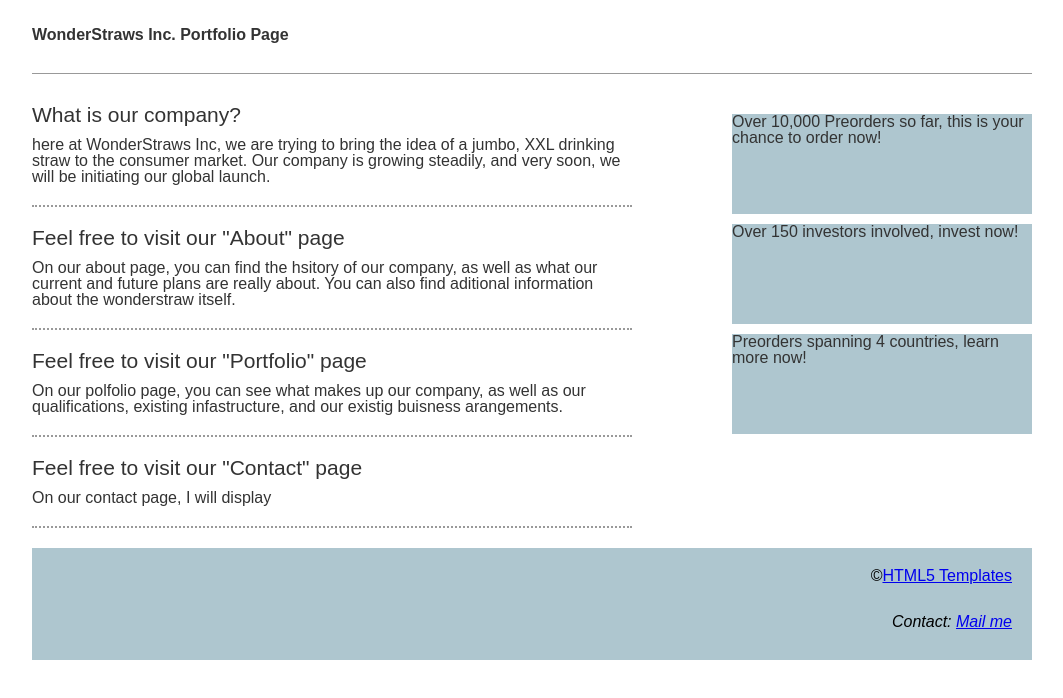
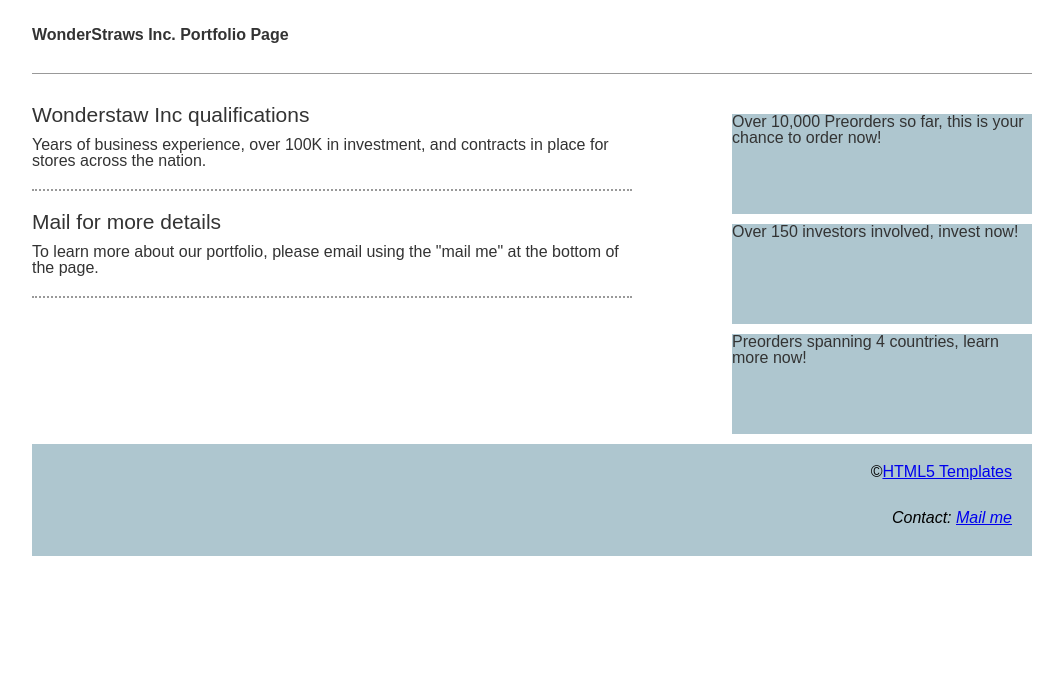
Before and after one commit to AndrewK4777/AndrewK4777.github.io, a plain HTML site: page portfolio.html in a window 1280 px wide. Shown: the part 88-786 px from the top of the page, without its empty margins (108-1171 px from the left). Drawn offline with Linux system fonts and the light colour scheme; a script that the page names is missing.

Commit message:
Update portfolio.html

```diff
--- a/portfolio.html
+++ b/portfolio.html
@@ -29,20 +29,12 @@
 	<section id="pageContent">
 		<main role="main">
 			<article>
-				<h2>What is our company?</h2>
-				<p>here at WonderStraws Inc, we are trying to bring the idea of a jumbo, XXL drinking straw to the consumer market. Our company is growing steadily, and very soon, we will be initiating our global launch.</p>
+				<h2>Wonderstaw Inc qualifications</h2>
+				<p>Years of business experience, over 100K in investment, and contracts in place for stores across the nation.</p>
 			</article>
 			<article>
-				<h2>Feel free to visit our "About" page</h2>
-				<p>On our about page, you can find the hsitory of our company, as well as what our current and future plans are really about. You can also find aditional information about the wonderstraw itself.</p>
-			</article>
-			<article>
-				<h2>Feel free to visit our "Portfolio" page</h2>
-				<p>On our polfolio page, you can see what makes up our company, as well as our qualifications, existing infastructure, and our existig buisness arangements.</p>
-			</article>
-			<article>
-				<h2>Feel free to visit our "Contact" page</h2>
-				<p>On our contact page, I will display </p>
+				<h2>Mail for more details</h2>
+				<p>To learn more about our portfolio, please email using the "mail me" at the bottom of the page.</p>
 			</article>
 		</main>
 		<aside>
```
